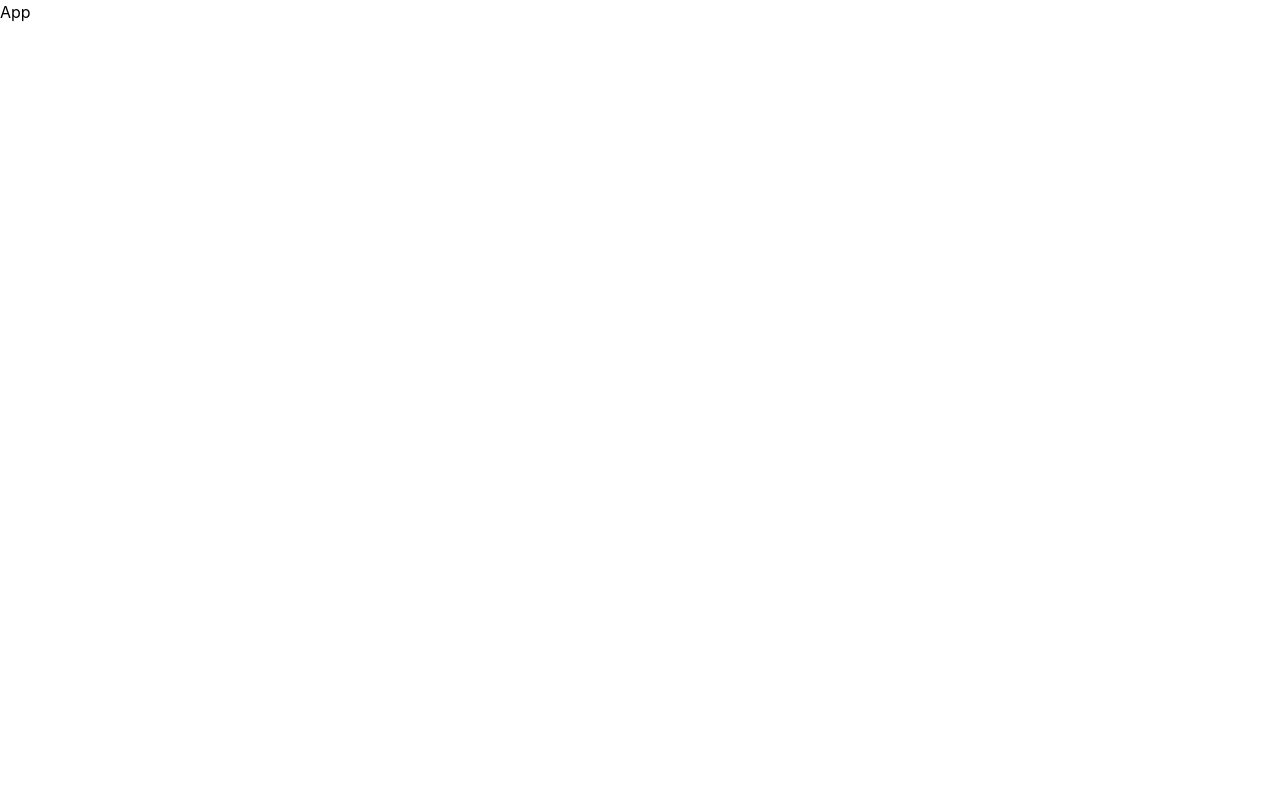
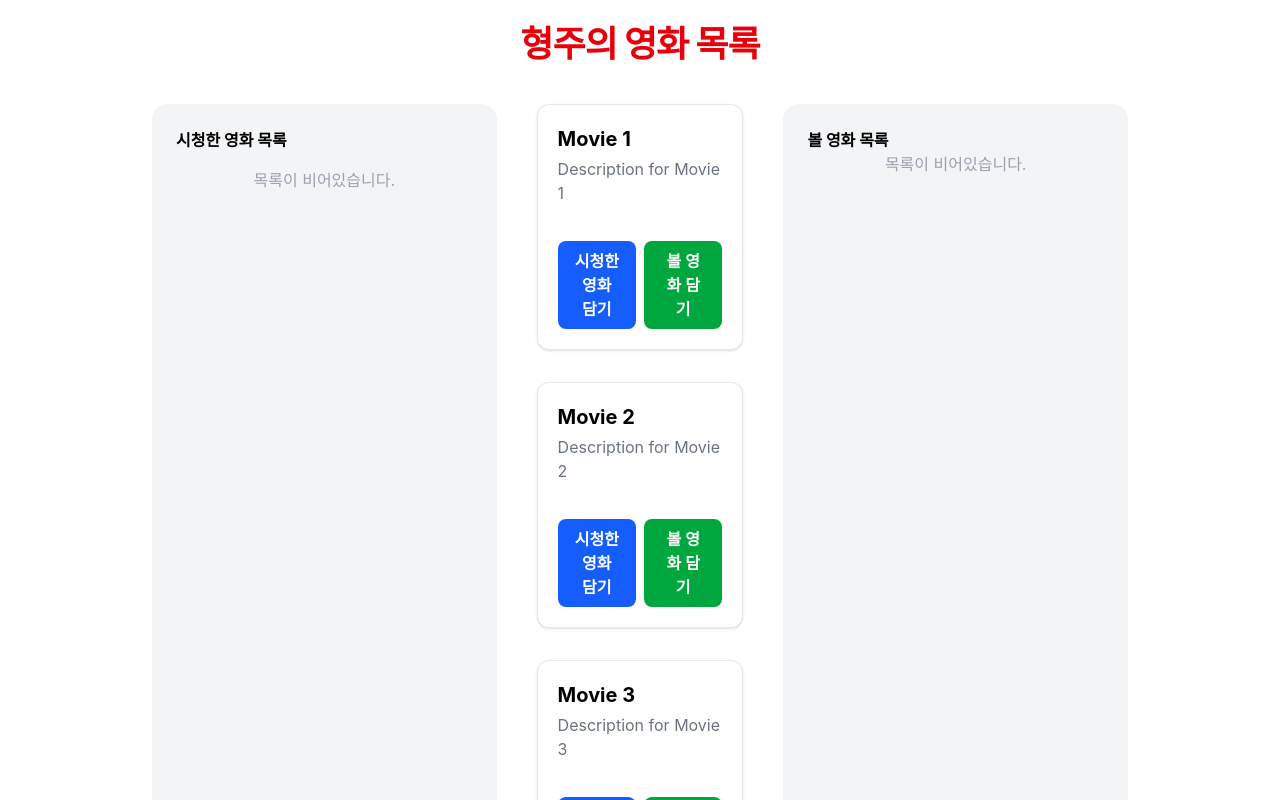
Before and after one commit to Likelion-YeungNam-Univ/14th-fe-assignment-8, a React (Vite) app: page / in a window 1280 px wide. Shown: the top 800 px of the page. Built offline with nearby package versions, Linux system fonts and the light colour scheme.

Commit message:
finish assignment8

```diff
--- a/src/App.jsx
+++ b/src/App.jsx
@@ -1,7 +1,12 @@
 import React from "react";
+import MovieList from "./MovieList";
 
 const App = () => {
-  return <div>App</div>;
+  return (
+    <div>
+      <MovieList />
+    </div>
+  );
 };
 
 export default App;
--- /dev/null
+++ b/src/MovieList.jsx
@@ -0,0 +1,134 @@
+import React, { useEffect, useState } from "react";
+
+const MovieList = () => {
+    const [movies, setMovies] = useState([]);
+    const [watchedMovies, setWatchedMovies] = useState([]);
+    const [watchList, setWatchList] = useState([]);
+    const [isLoading, setIsLoading] = useState(true); // 로딩 상태 추가
+
+   useEffect(() => {
+    const fetchMovies = () => {
+      const movies = [];
+
+      for (let i = 1; i <= 2500; i++) {
+        movies.push({
+          id: `${i}`,
+          title: `Movie ${i}`,
+          description: `Description for Movie ${i}`,
+        });
+        console.log("2500개의 영화 목록 가져오는 중...");
+      }
+
+
+      alert("데이터를 가져오는 중입니다...");
+
+      return movies;
+    };
+
+    setTimeout(() => {
+      const data = fetchMovies();
+      setMovies(data);
+      setIsLoading(false); // 데이터를 다 가져오면 로딩 끝
+    }, 100);
+
+        fetchMovies();
+    }, []);
+
+    const handleAddWatched = (movie) => { // movie.title이 아니라 movie 객체 전체를 받습니다.
+        if (!watchedMovies.find(m => m.id === movie.id)) {
+            setWatchedMovies([...watchedMovies, movie]);
+            setMovies(movies.filter((m) => m.id !== movie.id)); // 가운데서 제거
+        }
+    };
+
+    const handleAddWatchList = (movie) => {
+        if (!watchList.find(m => m.id === movie.id)) {
+            setWatchList([...watchList, movie]);
+            setMovies(movies.filter((m) => m.id !== movie.id)); // 가운데서 제거
+        }
+    };
+
+    // 💡 3. 삭제 로직: 목록에서 지우고, 가운데 리스트로 다시 보낸 뒤 정렬합니다.
+    const handleDeleteWatched = (movie) => {
+        setWatchedMovies(watchedMovies.filter(m => m.id !== movie.id));
+        const updatedMovies = [...movies, movie].sort((a, b) => Number(a.id) - Number(b.id));
+        setMovies(updatedMovies);
+    };
+
+    const handleDeleteWatchList = (movie) => {
+        setWatchList(watchList.filter(m => m.id !== movie.id));
+        const updatedMovies = [...movies, movie].sort((a, b) => Number(a.id) - Number(b.id));
+        setMovies(updatedMovies);
+    };
+
+    if (isLoading) {
+        return <div className="text-center mt-20 text-2xl font-bold">로딩 중...</div>;
+    }
+
+    return (
+      <div className="max-w-5xl mx-auto p-6">
+        <div className="text-4xl font-extrabold text-red-600 mb-10 text-center tracking-tight">
+          형주의 영화 목록
+        </div>
+        <div className="flex flex-row gap-10">
+          <div className="bg-gray-100 p-6 rounded-2xl mb-10 w-1/2">
+            <p className="item-center justify-center font-bold"> 시청한 영화 목록</p>
+            <div>
+            {watchedMovies.length === 0 ? <p className="text-gray-400 text-center mt-4">목록이 비어있습니다.</p> : null}
+            {watchedMovies.map((m) => (
+              <div key={m.id} className ="items-center justify-center flex flex-col gap-4 mt-4 text-gray-700 text-lg border border-gray-300 rounded-lg p-4">
+                <p className="font-bold">Movie {m.id}</p>
+                <button className="bg-red-500 text-white py-2 px-4 rounded hover:bg-red-600" onClick={() => handleDeleteWatched(m)}>
+                  삭제
+                </button>
+              </div>
+            ))}
+            </div>
+          </div>
+          <div className="items-center justify-center flex flex-col gap-8 mb-[10px]">
+            {movies.map((movie) => (
+              <div key={movie.id} className="items-center justify-center bg-white p-5 rounded-xl border border-gray-200 shadow-sm flex flex-col gap-3">
+                <div className="items-center justify-center">
+                  <h3 className="text-xl font-bold">{movie.title}</h3>
+                  <p className="text-gray-500 mt-1">{movie.description}</p>
+                </div>
+
+                  {/* 🌟 추가된 버튼 영역 🌟 */}
+                  <div className="mt-6 flex flex-row justify-end gap-2">
+                    <button
+                      onClick={() => handleAddWatched(movie)}
+                      className="w-full bg-blue-600 text-white py-2 px-4 font-semibold rounded-lg hover:bg-blue-700 transition-colors"
+                    >
+                      시청한 영화 담기
+                    </button>
+                    <button
+                      onClick={() => handleAddWatchList(movie)}
+                      className="w-full bg-green-600 text-white py-2 px-4 font-semibold rounded-lg hover:bg-green-700 transition-colors"
+                    >
+                      볼 영화 담기
+                    </button>
+                  </div>
+              </div>
+            ))}
+
+          </div>
+          <div className="bg-gray-100 p-6 rounded-2xl mb-10 w-1/2">
+            <p className="item-center justify-center font-bold"> 볼 영화 목록</p>
+            <div className="flex flex-col gap-4 justify-center">
+            {watchList.length === 0 ? <p className="text-gray-400 text-center">목록이 비어있습니다.</p> : null}
+            {watchList.map((m) => (
+              <div key={m.id} className ="items-center justify-center flex flex-col gap-4 mt-4 text-gray-700 text-lg border border-gray-300 rounded-lg p-4">
+                <p className="font-bold">Movie {m.id}</p>
+                <button className="bg-red-500 text-white py-2 px-4 rounded hover:bg-red-600" onClick={() => handleDeleteWatchList(m)}>
+                  삭제
+                </button>
+              </div>
+            ))}
+            </div>
+          </div>
+        </div>
+      </div>
+    );
+};
+
+export default MovieList;
```
Also changed, not shown: 1 other file (tests, documents, lock files or other folders).
